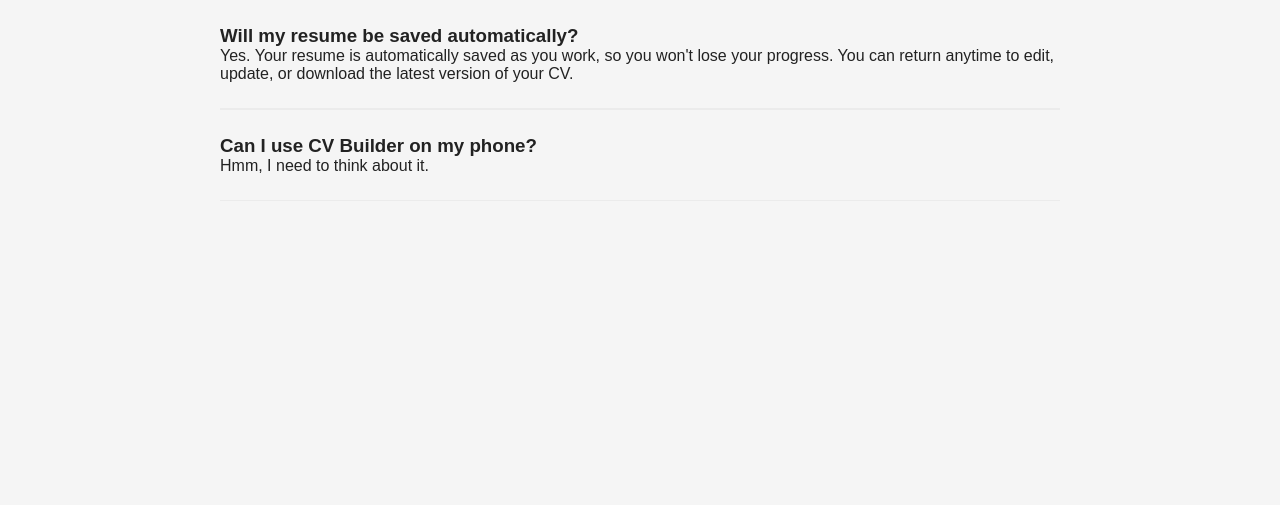
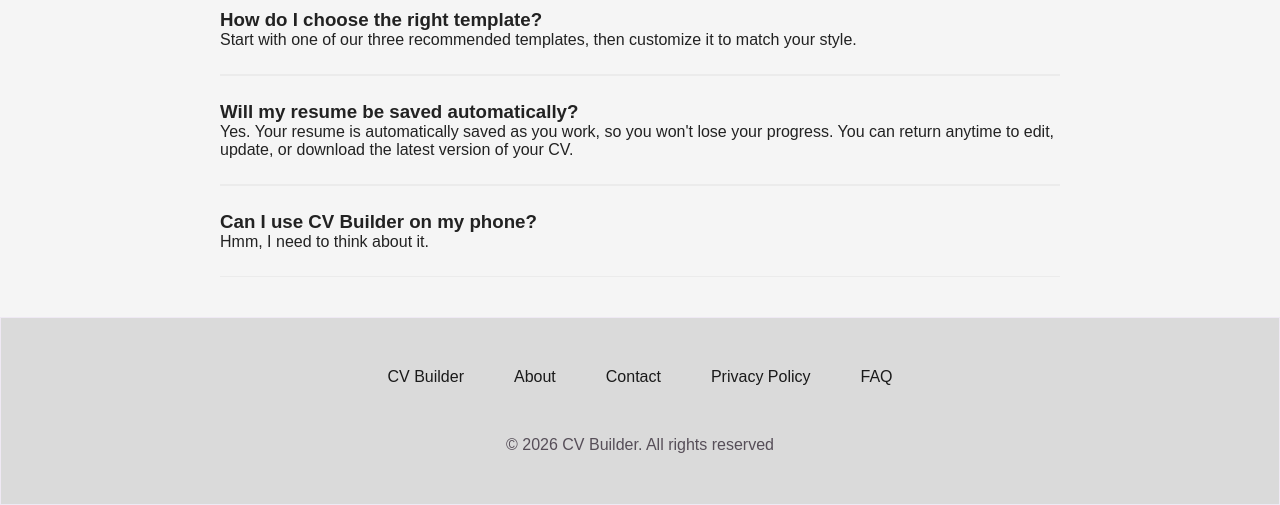
Before and after one commit to Gajwerixon/django-cv-builder, a Django app: page / in a window 1280 px wide. Shown: the part 2885-3390 px from the top of the page. Before the commit the page ends 3058 px from the top, so only its background shows below. Run offline with Django 5.2, Linux system fonts and the light colour scheme.

Commit message:
feat: add navbar and footer

```diff
--- a/core/templates/core/home.html
+++ b/core/templates/core/home.html
@@ -11,6 +11,20 @@
 {% endblock %}
 
 {% block content %}
+
+<nav class="navbar">
+    <div class="navbar-container">
+        <a href="/" class="logo">
+            Resume<span>Lab</span>
+        </a>
+
+        <div class="nav-links">
+            <a href="{% url "login" %}" class="btn-primary">Login</a>
+            <a href="{% url "register" %}" class="btn-secondary">Get Started</a>
+        </div>
+    </div>
+</nav>
+
 
 <section class="hero">
 
@@ -228,4 +242,24 @@
 </section>
 
 
+<footer class="footer">
+
+    <div class="footer-container">
+
+        <div class="footer-links">
+            <a href="#">CV Builder</a>
+            <a href="#">About</a>
+            <a href="#">Contact</a>
+            <a href="#">Privacy Policy</a>
+            <a href="#">FAQ</a>
+        </div>
+
+        <div class="rights">
+            <p>© 2026 CV Builder. All rights reserved</p>
+        </div>
+
+    </div>
+
+</footer>
+
 {% endblock %}
```
